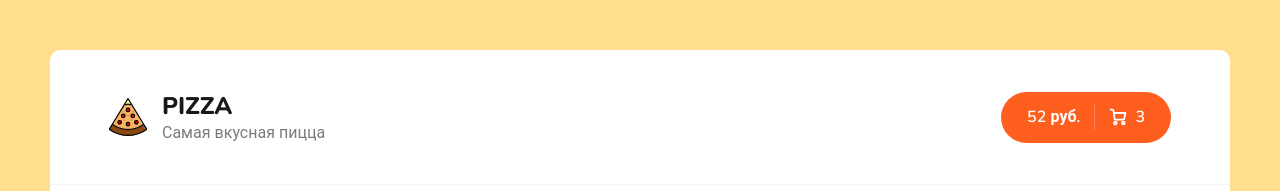
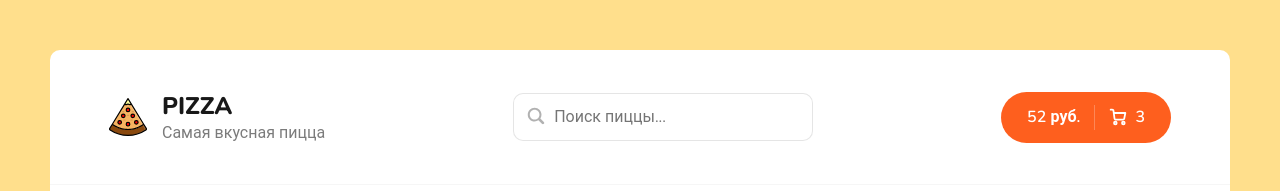
Before and after one commit to MxmStm/pizza-store, a React (Create React App) app: page / in a window 1280 px wide. Shown: the top 191 px of the page. Built offline with nearby package versions, Linux system fonts and the light colour scheme; no server answers.

Commit message:
added search

```diff
--- a/src/App.js
+++ b/src/App.js
@@ -4,15 +4,20 @@ import {Home} from "./pages/Home";
 import {Cart} from "./pages/Cart";
 import {NotFound} from "./pages/NotFound";
 import {Routes, Route, Navigate} from "react-router-dom";
+import {useState} from "react";
 
 function App() {
+    const [searchValue, setSearchValue] = useState('')
+
     return (
         <div className="wrapper">
-            <Header/>
+            <Header searchValue={searchValue} setSearchValue={setSearchValue}/>
             <div className="content">
                 <Routes>
-                    <Route path={'/pizza-store'} element={<Navigate to={'/'}/>}/>
-                    <Route path={'/'} element={<Home/>}/>
+                    <Route path={'/pizza-store'}
+                           element={<Navigate to={'/'}/>}/>
+                    <Route path={'/'}
+                           element={<Home searchValue={searchValue}/>}/>
                     <Route path={'/cart'} element={<Cart/>}/>
                     <Route path={'*'} element={<NotFound/>}/>
                 </Routes>
--- a/src/components/Header.jsx
+++ b/src/components/Header.jsx
@@ -1,8 +1,9 @@
 import React from 'react';
 import pizzaSvg from '../assets/images/pizza-logo.svg';
 import {Link} from "react-router-dom";
+import {Search} from "./Search/Search";
 
-export const Header = () => {
+export const Header = ({searchValue, setSearchValue}) => {
     return (
         <div className="header">
             <div className="container">
@@ -15,17 +16,16 @@ export const Header = () => {
                         </div>
                     </div>
                 </Link>
+                <Search
+                    searchValue={searchValue}
+                    setSearchValue={setSearchValue}
+                />
                 <div className="header__cart">
                     <Link to={'/cart'} className="button button--cart">
                         <span>52 руб.</span>
                         <div className="button__delimiter"></div>
-                        <svg
-                            width="18"
-                            height="18"
-                            viewBox="0 0 18 18"
-                            fill="none"
-                            xmlns="http://www.w3.org/2000/svg"
-                        >
+                        <svg width="18" height="18" viewBox="0 0 18 18"
+                             fill="none" xmlns="http://www.w3.org/2000/svg">
                             <path
                                 d="M6.33333 16.3333C7.06971 16.3333 7.66667 15.7364 7.66667 15C7.66667 14.2636 7.06971 13.6667 6.33333 13.6667C5.59695 13.6667 5 14.2636 5 15C5 15.7364 5.59695 16.3333 6.33333 16.3333Z"
                                 stroke="white"
--- /dev/null
+++ b/src/components/Search/Search.jsx
@@ -0,0 +1,31 @@
+import React from 'react';
+import s from './Search.module.scss'
+
+export const Search = ({searchValue, setSearchValue}) => {
+    return (
+        <div className={s.root}>
+            <svg className={s.icon}
+                 enableBackground="new 0 0 32 32" id="Glyph" version="1.1"
+                 viewBox="0 0 32 32" xmlns="http://www.w3.org/2000/svg">
+                <path
+                    d="M27.414,24.586l-5.077-5.077C23.386,17.928,24,16.035,24,14c0-5.514-4.486-10-10-10S4,8.486,4,14  s4.486,10,10,10c2.035,0,3.928-0.614,5.509-1.663l5.077,5.077c0.78,0.781,2.048,0.781,2.828,0  C28.195,26.633,28.195,25.367,27.414,24.586z M7,14c0-3.86,3.14-7,7-7s7,3.14,7,7s-3.14,7-7,7S7,17.86,7,14z"
+                    id="XMLID_223_"/>
+            </svg>
+            <input
+                value={searchValue}
+                className={s.input}
+                placeholder={'Поиск пиццы...'}
+                onChange={(event) => setSearchValue(event.target.value)}
+            />
+            {searchValue && (<svg
+                className={s.clearIcon}
+                onClick={() => setSearchValue('')}
+                height="512px" id="Layer_1" version="1.1" viewBox="0 0 512 512"
+                width="512px" xmlns="http://www.w3.org/2000/svg">
+                <path
+                    d="M437.5,386.6L306.9,256l130.6-130.6c14.1-14.1,14.1-36.8,0-50.9c-14.1-14.1-36.8-14.1-50.9,0L256,205.1L125.4,74.5  c-14.1-14.1-36.8-14.1-50.9,0c-14.1,14.1-14.1,36.8,0,50.9L205.1,256L74.5,386.6c-14.1,14.1-14.1,36.8,0,50.9  c14.1,14.1,36.8,14.1,50.9,0L256,306.9l130.6,130.6c14.1,14.1,36.8,14.1,50.9,0C451.5,423.4,451.5,400.6,437.5,386.6z"
+                />
+            </svg>)}
+        </div>
+    );
+};
--- /dev/null
+++ b/src/components/Search/Search.module.scss
@@ -0,0 +1,38 @@
+.root {
+  position: relative;
+
+  .input {
+    border: 1px solid rgba(0, 0, 0, 0.1);
+    padding: 12px 40px;
+    width: 300px;
+    border-radius: 10px;
+    font-size: 16px;
+
+    &:focus {
+      border: 1px solid rgba(0, 0, 0, 0.2);
+    }
+  }
+
+  .icon {
+    width: 22px;
+    height: 22px;
+    opacity: 0.3;
+    position: absolute;
+    left: 12px;
+    top: 12px;
+  }
+
+  .clearIcon {
+    width: 18px;
+    height: 18px;
+    opacity: 0.3;
+    position: absolute;
+    right: 10px;
+    top: 14px;
+    cursor: pointer;
+
+    &:hover {
+      opacity: 0.8;
+    }
+  }
+}
--- a/src/pages/Home.jsx
+++ b/src/pages/Home.jsx
@@ -5,27 +5,34 @@ import {Sort} from "../components/Sort";
 import {Skeleton} from "../components/PizzaBlock/Skeleton";
 import {PizzaBlock} from "../components/PizzaBlock/PizzaBlock";
 
-export const Home = () => {
+export const Home = ({searchValue}) => {
     const [pizzas, setPizzas] = useState([])
     const [isLoading, setIsLoading] = useState(true)
     const [categoryId, setCategoryId] = useState(0)
     const [sortType, setSortType] = useState({
-        name: 'популярности', sortProperty: 'rating'
+        name: 'популярности',
+        sortProperty: 'rating'
     })
 
-    const category = categoryId > 0 ? `category=${categoryId}` : ''
+    const category = categoryId > 0 ? `category=${categoryId}` : '';
+    const search = searchValue ? `search=${searchValue}` : '';
 
     useEffect(() => {
         setIsLoading(true)
         axios.get(
             `https://62892e0a7af826e39e69750f.mockapi.io/items?${
-                category}&sortBy=${sortType.sortProperty}`)
+                category}&sortBy=${sortType.sortProperty}&${search}`)
             .then(res => {
                 setIsLoading(false)
                 setPizzas(res.data)
             })
         window.scroll(0, 0)
-    }, [category, categoryId, sortType.sortProperty])
+    }, [category, categoryId, search, sortType.sortProperty])
+
+    const pizzasList = pizzas.map(pizza =>
+        <PizzaBlock key={pizza.id} {...pizza}/>)
+    const skeletons = [...new Array(8)].map((_, index) =>
+        <Skeleton key={index}/>)
 
     return (
         <div className="container">
@@ -41,10 +48,7 @@ export const Home = () => {
             </div>
             <h2 className="content__title">Все пиццы</h2>
             <div className="content__items">
-                {isLoading
-                    ? [...new Array(8)].map((_, index) => <Skeleton key={index}/>)
-                    : pizzas.map(pizza => <PizzaBlock
-                        key={pizza.id} {...pizza}/>)}
+                {isLoading ? skeletons : pizzasList}
             </div>
         </div>
     );
```
